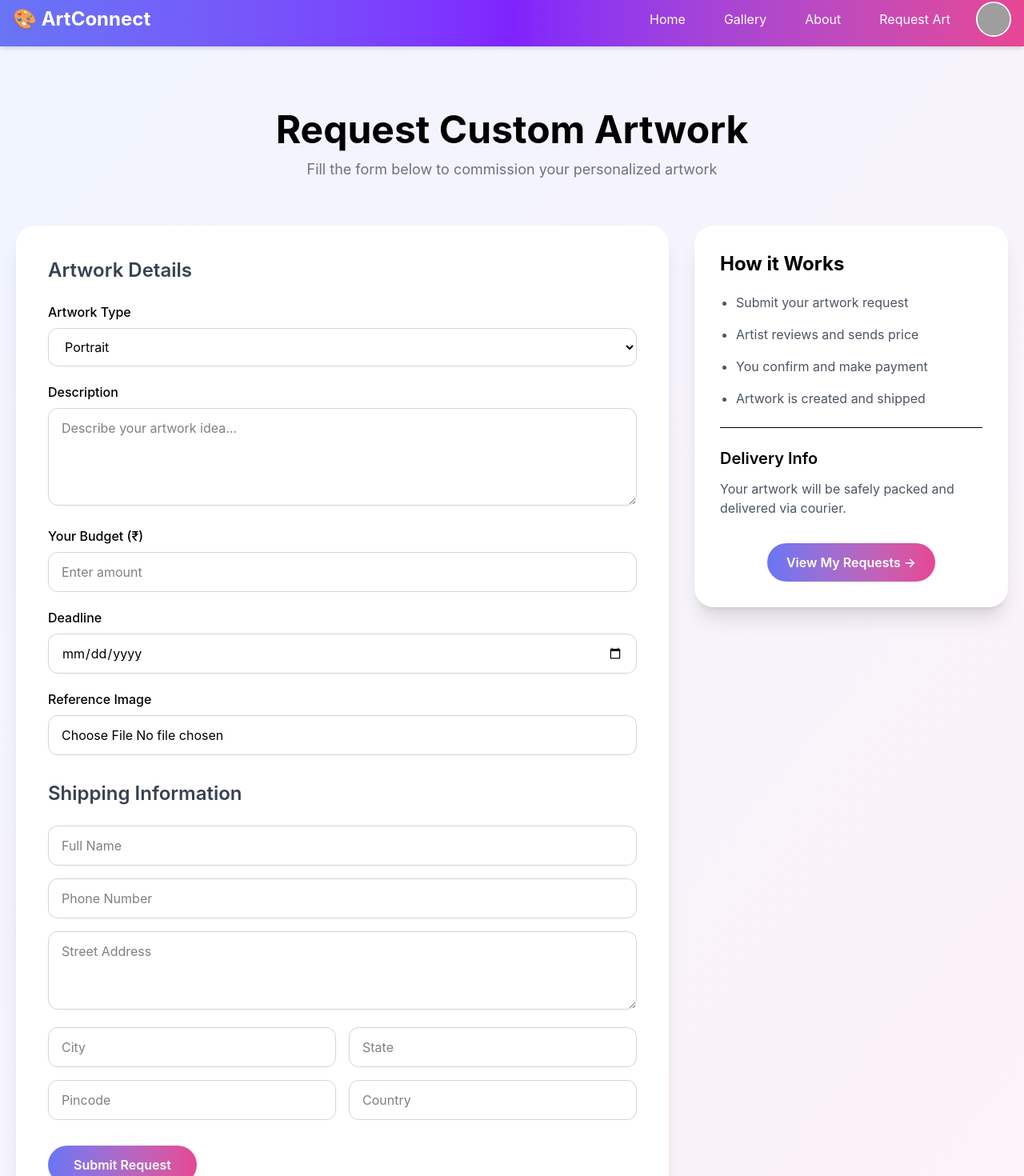
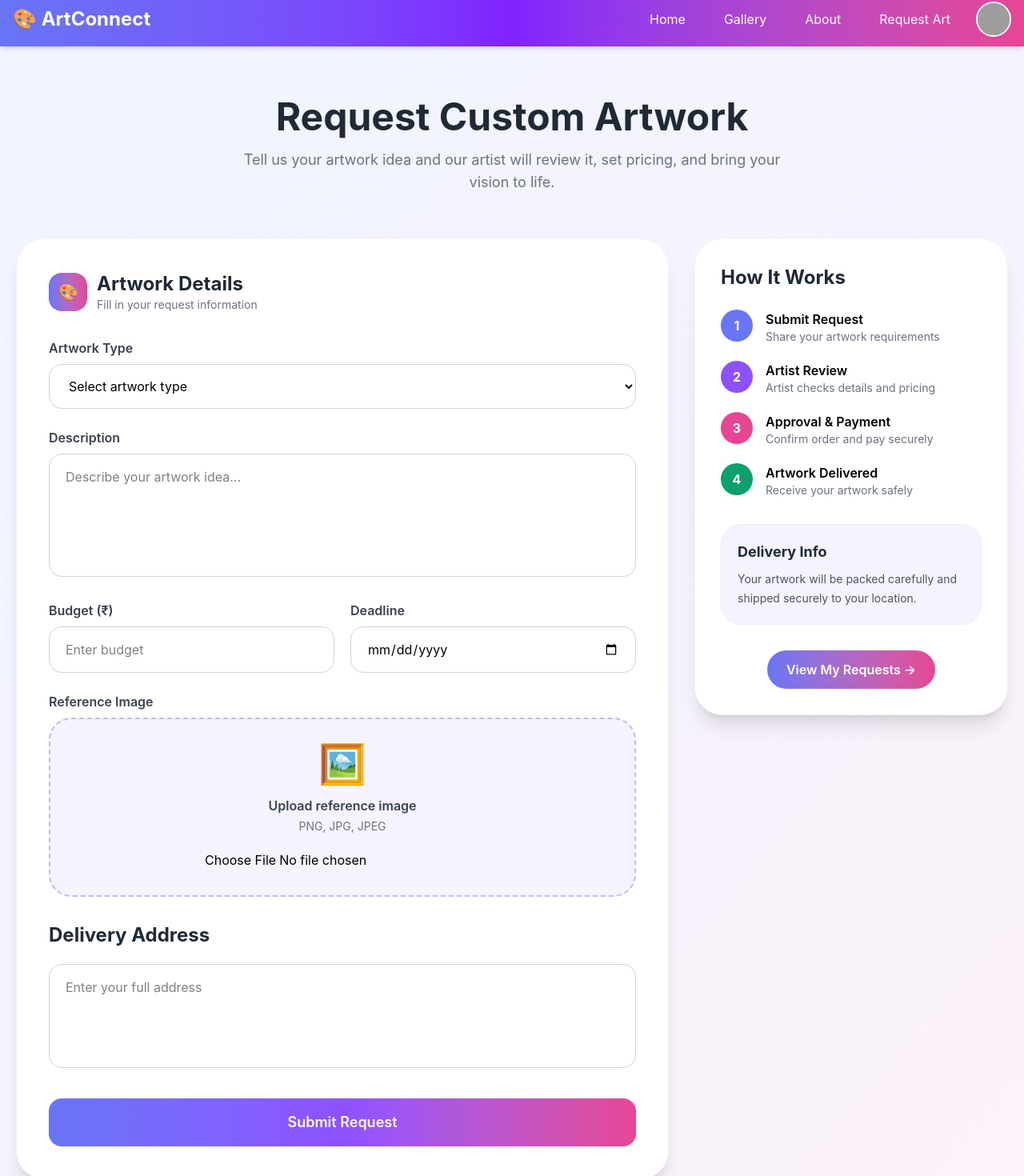
Before and after one commit to athulep04-git/ArtConnect-frontend, a React (Vite) app: page /artrequest in a window 1280 px wide. Shown: the part 10-1480 px from the top of the page at 80% size. Built offline with nearby package versions, Linux system fonts and the light colour scheme; sample sign-in values are in the browser's storage; grey boxes are pictures that could not be loaded.

Commit message:
art request sent option done

```diff
--- a/src/pages/ArtRequest.jsx
+++ b/src/pages/ArtRequest.jsx
@@ -1,185 +1,316 @@
 import { Link, useNavigate } from "react-router-dom";
-import { useEffect } from "react";
+import { useEffect, useState } from "react";
+import { addRequestAPI } from "../services/allAPIs";
 function ArtRequest() {
-const navigate = useNavigate()
+  const navigate = useNavigate();
+  const [requestData, setRequestData] = useState({
+    artType: "",
+    description: "",
+    budget: "",
+    deadline: "",
+    referenceImage: "",
+    address: "",
+  });
   useEffect(() => {
-  const token =sessionStorage.getItem("token")
-  if(!token){
-    navigate("/login")
-    return
+    const token = sessionStorage.getItem("token");
+
+    if (!token) {
+      navigate("/login");
+      return;
     }
-}, [])
+  }, []);
+  const handleSendRequest = async () => {
+    const { artType, description, budget, deadline, address } = requestData;
+
+    if (!artType || !description || !budget || !deadline || !address) {
+      alert("Please fill all fields");
+      return;
+    }
+
+    const token = sessionStorage.getItem("token");
+
+    const reqHeader = {
+      Authorization: `Bearer ${token}`,
+    };
+    const reqBody = new FormData();
+    reqBody.append("artType", requestData.artType);
+    reqBody.append("description", requestData.description);
+    reqBody.append("budget", requestData.budget);
+    reqBody.append("deadline", requestData.deadline);
+    reqBody.append("address", requestData.address);
+
+    if (requestData.referenceImage) {
+      reqBody.append("referenceImage", requestData.referenceImage);
+    }
+    try {
+      const response = await addRequestAPI(reqBody, reqHeader);
+      console.log(response);
+      if (response.status === 200) {
+        alert("Request sent successfully");
+        setRequestData({
+          artType: "",
+          description: "",
+          budget: "",
+          deadline: "",
+          referenceImage: "",
+          address: "",
+        });
+      }
+    } catch (err) {
+      console.log(err);
+      alert("Request failed");
+    }
+  };
   return (
-    <section className="min-h-screen bg-gradient-to-br from-indigo-50 to-pink-50 py-20 px-5">
+    <section className="min-h-screen bg-gradient-to-br from-indigo-50 via-violet-50 to-pink-50 py-16 px-5">
       <div className="max-w-7xl mx-auto">
-
         <div className="text-center mb-14">
-          <h1 className="text-5xl font-bold">
+          <h1 className="text-5xl font-bold text-gray-800">
             Request Custom Artwork
           </h1>
 
-          <p className="text-gray-500 mt-3 text-lg">
-            Fill the form below to commission your personalized artwork
+          <p className="text-gray-500 mt-4 text-lg max-w-2xl mx-auto">
+            Tell us your artwork idea and our artist will review it, set
+            pricing, and bring your vision to life.
           </p>
         </div>
 
         <div className="grid lg:grid-cols-12 gap-8">
+          <div className="lg:col-span-8">
+            <div className="bg-white rounded-[35px] shadow-xl p-8 md:p-10 border border-gray-100">
+              <div className="flex items-center gap-3 mb-8">
+                <div className="w-12 h-12 rounded-2xl bg-gradient-to-r from-indigo-500 to-pink-500 flex items-center justify-center text-white text-xl">
+                  🎨
+                </div>
 
-
-          <div className="lg:col-span-8">
-            <div className="bg-white rounded-3xl shadow-xl p-8 md:p-10">
-
-              <h3 className="text-2xl font-semibold text-gray-700 mb-6">
+                <div>
+                  <h3 className="text-2xl font-bold text-gray-800">
                     Artwork Details
                   </h3>
 
+                  <p className="text-gray-500 text-sm">
+                    Fill in your request information
+                  </p>
+                </div>
+              </div>
 
-              <div className="mb-5">
-                <label className="block font-medium mb-2">
+              <div className="mb-6">
+                <label className="block font-semibold text-gray-700 mb-2">
                   Artwork Type
                 </label>
 
-                <select className="w-full border border-gray-300 rounded-xl px-4 py-3 outline-none focus:ring-2 focus:ring-indigo-400">
+                <select
+                  value={requestData.artType}
+                  onChange={(e) =>
+                    setRequestData({
+                      ...requestData,
+                      artType: e.target.value,
+                    })
+                  }
+                  className="w-full border border-gray-300 rounded-2xl px-5 py-4 outline-none focus:ring-2 focus:ring-violet-400 bg-white"
+                >
+                  <option value="">Select artwork type</option>
+
                   <option>Portrait</option>
+
                   <option>Landscape</option>
+
                   <option>Watercolor</option>
+
                   <option>Sketch</option>
+
                   <option>Digital Art</option>
                 </select>
               </div>
 
-
-              <div className="mb-5">
-                <label className="block font-medium mb-2">
+              <div className="mb-6">
+                <label className="block font-semibold text-gray-700 mb-2">
                   Description
                 </label>
 
                 <textarea
-                  rows="4"
+                  rows="5"
                   placeholder="Describe your artwork idea..."
-                  className="w-full border border-gray-300 rounded-xl px-4 py-3 outline-none focus:ring-2 focus:ring-indigo-400"
+                  value={requestData.description}
+                  onChange={(e) =>
+                    setRequestData({
+                      ...requestData,
+                      description: e.target.value,
+                    })
+                  }
+                  className="w-full border border-gray-300 rounded-2xl px-5 py-4 outline-none focus:ring-2 focus:ring-violet-400 resize-none"
                 />
               </div>
 
-
-              <div className="mb-5">
-                <label className="block font-medium mb-2">
-                  Your Budget (₹)
+              <div className="grid md:grid-cols-2 gap-5 mb-6">
+                <div>
+                  <label className="block font-semibold text-gray-700 mb-2">
+                    Budget (₹)
                   </label>
 
                   <input
                     type="number"
-                  placeholder="Enter amount"
-                  className="w-full border border-gray-300 rounded-xl px-4 py-3 outline-none focus:ring-2 focus:ring-indigo-400"
+                    placeholder="Enter budget"
+                    value={requestData.budget}
+                    onChange={(e) =>
+                      setRequestData({
+                        ...requestData,
+                        budget: e.target.value,
+                      })
+                    }
+                    className="w-full border border-gray-300 rounded-2xl px-5 py-4 outline-none focus:ring-2 focus:ring-violet-400"
                   />
                 </div>
 
-
-              <div className="mb-5">
-                <label className="block font-medium mb-2">
+                <div>
+                  <label className="block font-semibold text-gray-700 mb-2">
                     Deadline
                   </label>
 
                   <input
                     type="date"
-                  className="w-full border border-gray-300 rounded-xl px-4 py-3 outline-none focus:ring-2 focus:ring-indigo-400"
+                    value={requestData.deadline}
+                    onChange={(e) =>
+                      setRequestData({
+                        ...requestData,
+                        deadline: e.target.value,
+                      })
+                    }
+                    className="w-full border border-gray-300 rounded-2xl px-5 py-4 outline-none focus:ring-2 focus:ring-violet-400"
+                  />
+                </div>
+              </div>
+
+              <div className="mb-8">
+                <label className="block font-semibold text-gray-700 mb-2">
+                  Reference Image
+                </label>
+
+                <div className="border-2 border-dashed border-violet-300 rounded-[28px] p-8 text-center bg-violet-50 hover:bg-violet-100 transition cursor-pointer">
+                  <div className="text-5xl mb-4">🖼️</div>
+
+                  <p className="font-semibold text-gray-700">
+                    Upload reference image
+                  </p>
+
+                  <p className="text-sm text-gray-500 mt-1">PNG, JPG, JPEG</p>
+
+                  <input
+                    type="file"
+                    accept="image/*"
+                    onChange={(e) =>
+                      setRequestData({
+                        ...requestData,
+                        referenceImage: e.target.files[0],
+                      })
+                    }
+                    className="mt-5"
+                  />
+                </div>
+              </div>
+
+              <div className="mb-8">
+                <h3 className="text-2xl font-bold text-gray-800 mb-5">
+                  Delivery Address
+                </h3>
+
+                <textarea
+                  rows="4"
+                  placeholder="Enter your full address"
+                  value={requestData.address}
+                  onChange={(e) =>
+                    setRequestData({
+                      ...requestData,
+                      address: e.target.value,
+                    })
+                  }
+                  className="w-full border border-gray-300 rounded-2xl px-5 py-4 outline-none focus:ring-2 focus:ring-violet-400 resize-none"
                 />
               </div>
 
-
-              <div className="mb-8">
-                <label className="block font-medium mb-2">
-                  Reference Image
-                </label>
-
-                <input
-                  type="file"
-                  className="w-full border border-gray-300 rounded-xl px-4 py-3"
-                />
-              </div>
-
-
-              <h3 className="text-2xl font-semibold text-gray-700 mb-6">
-                Shipping Information
-              </h3>
-
-              <input
-                type="text"
-                placeholder="Full Name"
-                className="w-full border border-gray-300 rounded-xl px-4 py-3 mb-4 outline-none focus:ring-2 focus:ring-indigo-400"
-              />
-
-              <input
-                type="text"
-                placeholder="Phone Number"
-                className="w-full border border-gray-300 rounded-xl px-4 py-3 mb-4 outline-none focus:ring-2 focus:ring-indigo-400"
-              />
-
-              <textarea
-                rows="3"
-                placeholder="Street Address"
-                className="w-full border border-gray-300 rounded-xl px-4 py-3 mb-4 outline-none focus:ring-2 focus:ring-indigo-400"
-              />
-
-              <div className="grid md:grid-cols-2 gap-4">
-                <input
-                  type="text"
-                  placeholder="City"
-                  className="border border-gray-300 rounded-xl px-4 py-3 outline-none focus:ring-2 focus:ring-indigo-400"
-                />
-
-                <input
-                  type="text"
-                  placeholder="State"
-                  className="border border-gray-300 rounded-xl px-4 py-3 outline-none focus:ring-2 focus:ring-indigo-400"
-                />
-              </div>
-
-              <div className="grid md:grid-cols-2 gap-4 mt-4">
-                <input
-                  type="text"
-                  placeholder="Pincode"
-                  className="border border-gray-300 rounded-xl px-4 py-3 outline-none focus:ring-2 focus:ring-indigo-400"
-                />
-
-                <input
-                  type="text"
-                  placeholder="Country"
-                  className="border border-gray-300 rounded-xl px-4 py-3 outline-none focus:ring-2 focus:ring-indigo-400"
-                />
-              </div>
-
-
-              <button className="mt-8 bg-gradient-to-r from-indigo-500 to-pink-500 text-white px-8 py-3 rounded-full font-semibold hover:-translate-y-1 hover:shadow-xl transition duration-300">
+              <button
+                onClick={handleSendRequest}
+                className="w-full bg-gradient-to-r from-indigo-500 via-violet-500 to-pink-500 text-white py-4 rounded-2xl font-semibold text-lg hover:-translate-y-1 hover:shadow-xl transition duration-300"
+              >
                 Submit Request
               </button>
             </div>
           </div>
 
-
           <div className="lg:col-span-4">
-            <div className="bg-white rounded-3xl shadow-xl p-8 h-fit">
-
-              <h3 className="text-2xl font-bold mb-5">
-                How it Works
+            <div className="bg-white rounded-[35px] shadow-xl p-8 sticky top-28 border border-gray-100">
+              <h3 className="text-2xl font-bold text-gray-800 mb-6">
+                How It Works
               </h3>
 
-              <ul className="space-y-4 text-gray-600 list-disc pl-5">
-                <li>Submit your artwork request</li>
-                <li>Artist reviews and sends price</li>
-                <li>You confirm and make payment</li>
-                <li>Artwork is created and shipped</li>
-              </ul>
+              <div className="space-y-5">
+                <div className="flex gap-4">
+                  <div className="w-10 h-10 rounded-full bg-indigo-500 text-white flex items-center justify-center font-bold shrink-0">
+                    1
+                  </div>
 
-              <hr className="my-6" />
+                  <div>
+                    <h4 className="font-semibold">Submit Request</h4>
 
-              <h4 className="text-xl font-semibold mb-3">
+                    <p className="text-gray-500 text-sm">
+                      Share your artwork requirements
+                    </p>
+                  </div>
+                </div>
+
+                <div className="flex gap-4">
+                  <div className="w-10 h-10 rounded-full bg-violet-500 text-white flex items-center justify-center font-bold shrink-0">
+                    2
+                  </div>
+
+                  <div>
+                    <h4 className="font-semibold">Artist Review</h4>
+
+                    <p className="text-gray-500 text-sm">
+                      Artist checks details and pricing
+                    </p>
+                  </div>
+                </div>
+
+                <div className="flex gap-4">
+                  <div className="w-10 h-10 rounded-full bg-pink-500 text-white flex items-center justify-center font-bold shrink-0">
+                    3
+                  </div>
+
+                  <div>
+                    <h4 className="font-semibold">Approval & Payment</h4>
+
+                    <p className="text-gray-500 text-sm">
+                      Confirm order and pay securely
+                    </p>
+                  </div>
+                </div>
+
+                <div className="flex gap-4">
+                  <div className="w-10 h-10 rounded-full bg-green-500 text-white flex items-center justify-center font-bold shrink-0">
+                    4
+                  </div>
+
+                  <div>
+                    <h4 className="font-semibold">Artwork Delivered</h4>
+
+                    <p className="text-gray-500 text-sm">
+                      Receive your artwork safely
+                    </p>
+                  </div>
+                </div>
+              </div>
+
+              <div className="bg-violet-50 rounded-[25px] p-5 mt-8 border border-violet-100">
+                <h4 className="font-bold text-lg mb-2 text-gray-800">
                   Delivery Info
                 </h4>
 
-              <p className="text-gray-600">
-                Your artwork will be safely packed and delivered via courier.
+                <p className="text-sm text-gray-600 leading-6">
+                  Your artwork will be packed carefully and shipped securely to
+                  your location.
                 </p>
+              </div>
 
               <div className="text-center mt-8">
                 <Link
@@ -189,10 +320,8 @@ useEffect(() => {
                   View My Requests →
                 </Link>
               </div>
-
             </div>
           </div>
-
         </div>
       </div>
     </section>
--- a/src/pages/SingleArtwork.jsx
+++ b/src/pages/SingleArtwork.jsx
@@ -30,7 +30,7 @@ function SingleArtwork() {
           to="/gallery"
           className="inline-flex items-center gap-2 mb-8 text-indigo-600 font-medium hover:underline"
         >
-          ← Back to Gallery
+          ← Back
         </Link>
 
         {!artwork ? (
```
Lines whose indentation alone changed are shown as unchanged.
